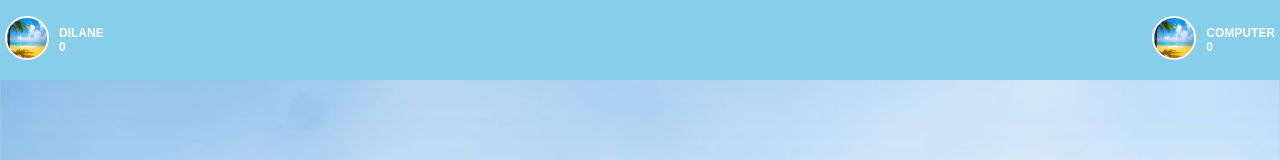
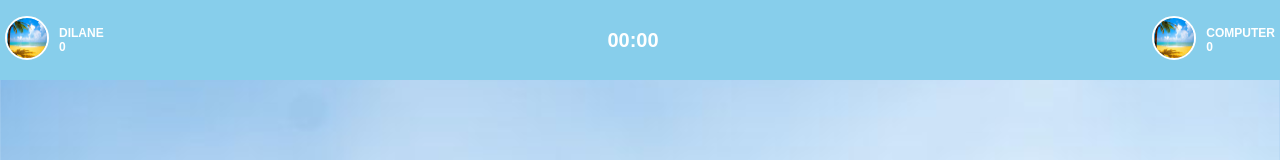
Before and after one commit to dilane3/memory, a React (Create React App) app: page / in a window 1280 px wide. Shown: the top 160 px of the page. Built offline with nearby package versions, Linux system fonts and the light colour scheme.

Commit message:
setup of timer that count time between the starting game and its ending, and i have formated the timer to the xx:xx format. I have also manage the start game event and end game event inside the App.jsx file

```diff
--- a/src/js/components/App.jsx
+++ b/src/js/components/App.jsx
@@ -21,6 +21,8 @@ class App extends React.Component {
     }
 
     this.timerID = 0;
+    this.start = false;
+    this.end = false;
   }
 
   componentDidMount() {
@@ -36,24 +38,69 @@ class App extends React.Component {
   handleChangeScore = (id) => {
     let players = [...this.state.players];
 
-    players[0].score += 1;
+    players[id].score += 1;
 
     this.setState({players});
   }
 
   count = () => {
-    this.setState(state => ({counter: state + 1}));
+    if (this.start && !this.end) {
+      this.setState(state => ({ counter: state.counter + 1 }));
+    }
+  }
+
+  formatHour = (count) => {
+    let minutes = 0;
+    let seconds = 0;
+
+    while (count > 59) {
+      minutes += 1;
+      count -= 60;
+    }
+
+    seconds = count;
+
+    minutes = minutes > 9 ? minutes.toString() : "0" + minutes.toString();
+    seconds = seconds > 9 ? seconds.toString()  : "0" + seconds.toString();
+
+    return minutes + ":" + seconds;
+  }
+
+  startGame = (event) => {
+    if (event) {
+      this.start = true;
+    }
+  }
+
+  endGame = (event) => {
+    if (event) {
+      this.end = true;
+    }
+  }
+
+  chooseWinner = (totalCardSelected) => {
+    let players = [...this.state.players];
+    let totalScore = players[0].score + players[1].score;
+
+    if (totalScore === 6) {
+      this.timerID = setTimeout(() => {
+        this.endGame(true);
+      }, 1000);
+    }
   }
 
   render() {
     return (
       <div>
         <GameHeader
-          players={this.state.players}
+          players={this.state}
+          chrono={this.formatHour}
         />
 
         <GameBody
           onScore={this.handleChangeScore}
+          onStartGame={this.startGame}
+          chooseWinner={this.chooseWinner}
         />
       </div>
     );
--- a/src/js/components/GameBody.jsx
+++ b/src/js/components/GameBody.jsx
@@ -34,7 +34,7 @@ class GameBody extends React.Component {
           }
         }
 
-        this.props.onScore();
+        this.props.onScore(0);
 
       } else {
         for (let card of allCards) {
@@ -48,6 +48,7 @@ class GameBody extends React.Component {
 
       this.timerID = setTimeout(() => {
         this.towCardSelected = false;
+        this.props.chooseWinner();
       }, 500);
 
       this.cardSelected = [];
@@ -59,6 +60,8 @@ class GameBody extends React.Component {
     clearInterval(this.timerID);
   }
 
+  // this function initialize game by genered all the position
+  // that will take all card in the interface
   handleStart = () => {
     let allCards = [...cards];
     let table = [];
@@ -67,9 +70,12 @@ class GameBody extends React.Component {
     let i = 1;
 
     while (allCards.length >= 1) {
+      // we generate index between 0 an allCards.length-1 using random function
       let index = Math.floor(Math.random() * (allCards.length));
 
       let card = allCards[index];
+
+      // here we find the corresponding card in the alreadyTakeCards table
       let indexCard = alreadyTakeCards.findIndex(ca => ca.id === card.id);
 
       if (indexCard === -1) { // if the element is not found into alreadyTakeCards table
@@ -86,15 +92,20 @@ class GameBody extends React.Component {
       i += 1;
     }
 
+    // we start game here
+    this.props.onStartGame(true);
     this.setState({cards: table, buttonState: "hidden"});
   }
 
   handleTouchCard = (id) => {
     let allCards = [...this.state.cards];
 
+    // we research the index of the selected card
     let index = allCards.findIndex(ca => ca.newIndex === id);
     let card = allCards[index];
 
+    // we verify if the card selected is not transparent (hidden definitly)
+    // and if we have not already selected two cards
     if (card.state !== "transparent" && !this.towCardSelected) {
       console.log(this.cardSelected.length);
       allCards[index].state = 'visible';
--- a/src/js/components/GameHeader.jsx
+++ b/src/js/components/GameHeader.jsx
@@ -8,22 +8,24 @@ class GameHeader extends React.Component {
   }
 
   render() {
+    let {players, counter} = this.props.players;
+
     return (
       <div className="game-header">
         <Player
           avatar="font.jpeg"
-          name={this.props.players[0].name}
-          score={this.props.players[0].score}
+          name={players[0].name}
+          score={players[0].score}
         />
 
         <Counter
-          counter={this.props.counter}
+          counter={this.props.chrono(counter)}
         />
 
         <Player
           avatar="font.jpeg"
-          name={this.props.players[1].name}
-          score={this.props.players[1].score}
+          name={players[1].name}
+          score={players[1].score}
         />
       </div>
     );
```
